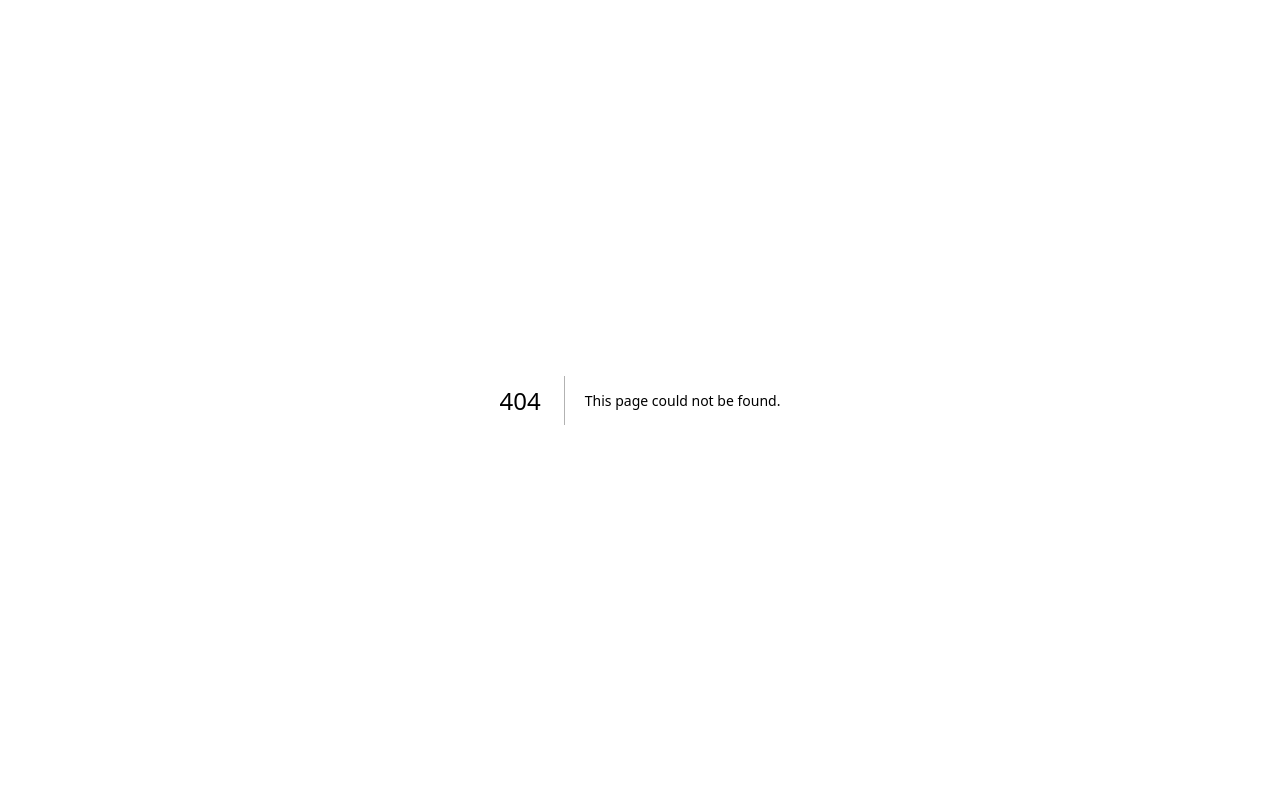
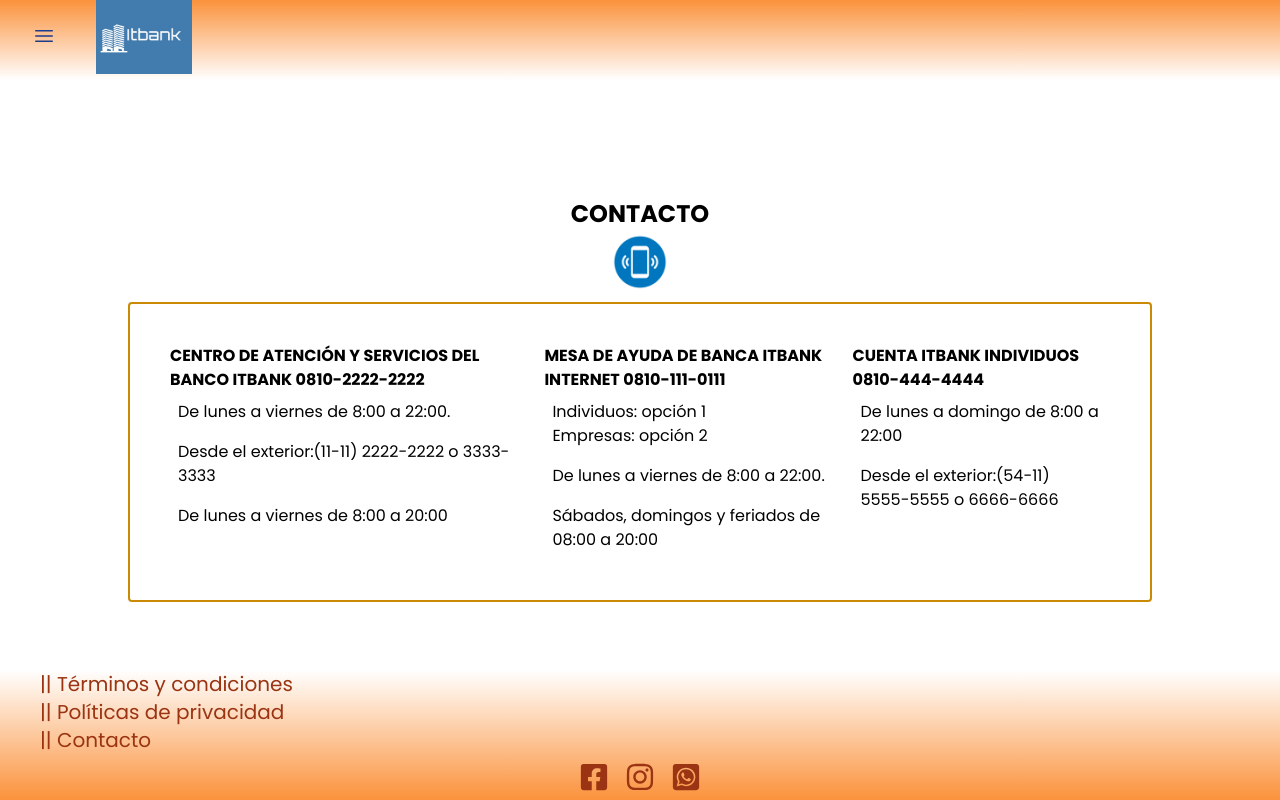
Before and after one commit to NeitRoot/Sprint3-ITBA, a Next.js app: page /contacto in a window 1280 px wide. Before the commit this address had no page. Built offline with nearby package versions, Linux system fonts and the light colour scheme.

Commit message:
contacto

```diff
--- a/app/components/Footer.jsx
+++ b/app/components/Footer.jsx
@@ -19,7 +19,7 @@ const Footer = () => {
                 <Link href="#">|| Políticas de privacidad</Link>
               </li>
               <li>
-                <Link href="#">|| Contacto</Link>
+                <Link href={"/contacto"}>|| Contacto</Link>
               </li>
             </ul>
             <div className="text-orange-800 w-screen text-center ">
--- /dev/null
+++ b/app/contacto/page.jsx
@@ -0,0 +1,53 @@
+import Footer from "@/app/components/Footer";
+import Header from "@/app/components/Header";
+import SideBar from "@/app/components/Sidebar";
+import Image from "next/image";
+import Celular from "@/app/assets/images/celular.png";
+
+const Contacto = () => {
+    return (
+      <>
+        <Header />
+        <SideBar />
+        <section className="flex h-screen">
+            <div className="w-full flex flex-col items-center justify-center ">
+                <div className=" flex flex-col items-center">
+                    <h2 className="text-2xl font-inter font-bold  mb-1">
+                        CONTACTO
+                    </h2>
+                    <Image
+                        src={Celular}
+                        alt="Logo del celular"
+                        className="h-[3rem]] w-[3.5rem] mb-3"
+                    />
+                </div>
+                <div className="w-[80%] flex border-2 border-yellow-600 rounded">
+                    <div className="flex p-8">
+                        <div className="flex flex-col p-2">
+                            <h3 className="font-bold">CENTRO DE ATENCIÓN Y SERVICIOS DEL BANCO ITBANK 0810-2222-2222</h3>
+                            <p className="m-2">De lunes a viernes de 8:00 a 22:00.</p>
+                            <p className="m-2">Desde el exterior:(11-11) 2222-2222 o 3333-3333</p>
+                            <p className="m-2">De lunes a viernes de 8:00 a 20:00</p>
+                        </div>
+                        <div className="flex flex-col p-2">
+                            <h3 className="font-bold">MESA DE AYUDA DE BANCA ITBANK INTERNET 0810-111-0111</h3>
+                            <p className="mt-2 mr-2 ml-2">Individuos: opción 1</p>
+                            <p className="mb-2 mr-2 ml-2">Empresas: opción 2</p>
+                            <p className="m-2">De lunes a viernes de 8:00 a 22:00. </p>
+                            <p className="m-2">Sábados, domingos y feriados de 08:00 a 20:00</p>
+                        </div>
+                        <div className="flex flex-col p-2">
+                            <h3 className="font-bold">CUENTA ITBANK INDIVIDUOS 0810-444-4444</h3>
+                            <p className="m-2">De lunes a domingo de 8:00 a 22:00</p>
+                            <p className="m-2">Desde el exterior:(54-11) 5555-5555 o 6666-6666</p>
+                        </div>
+                    </div>
+                </div>
+            </div>
+        </section>
+        <Footer />
+      </>
+    );
+};
+
+export default Contacto;
```
Also changed, not shown: app/assets/images/celular.png (added).
